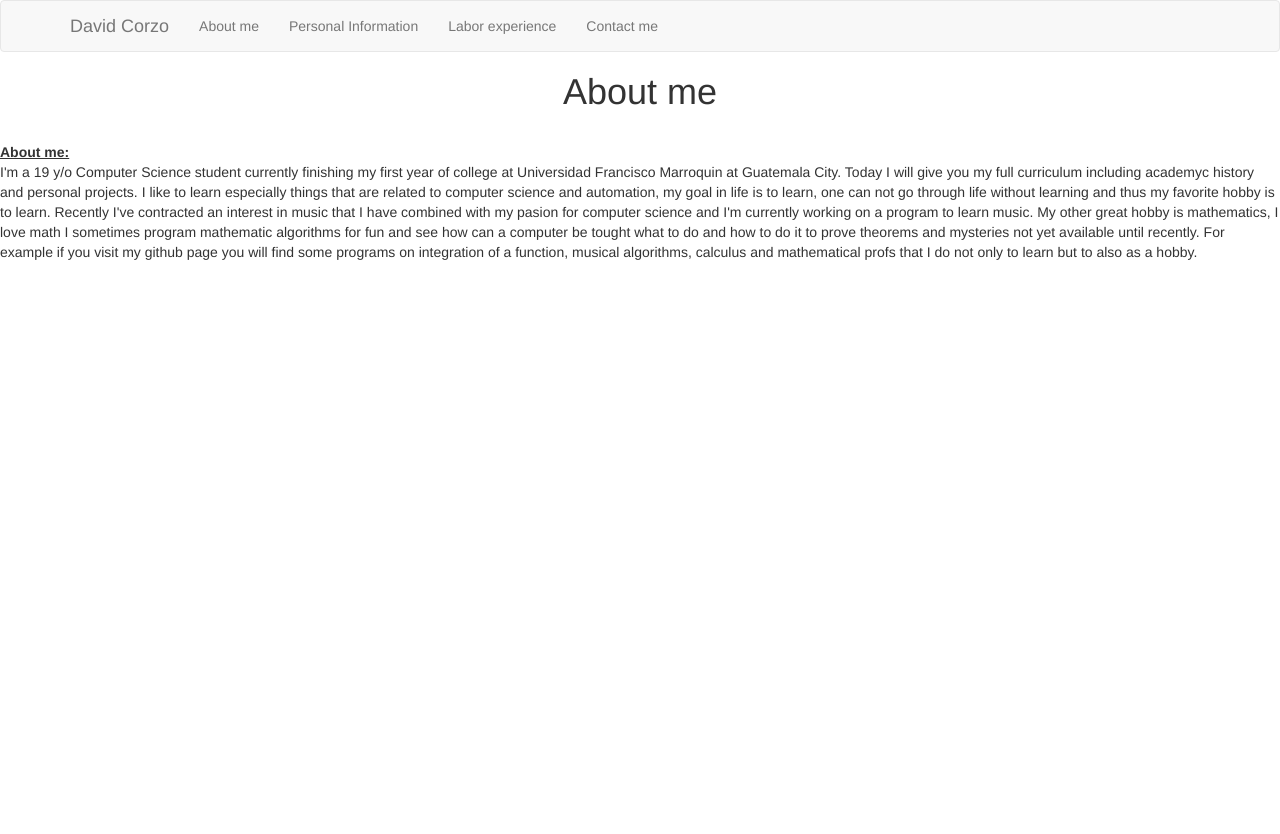
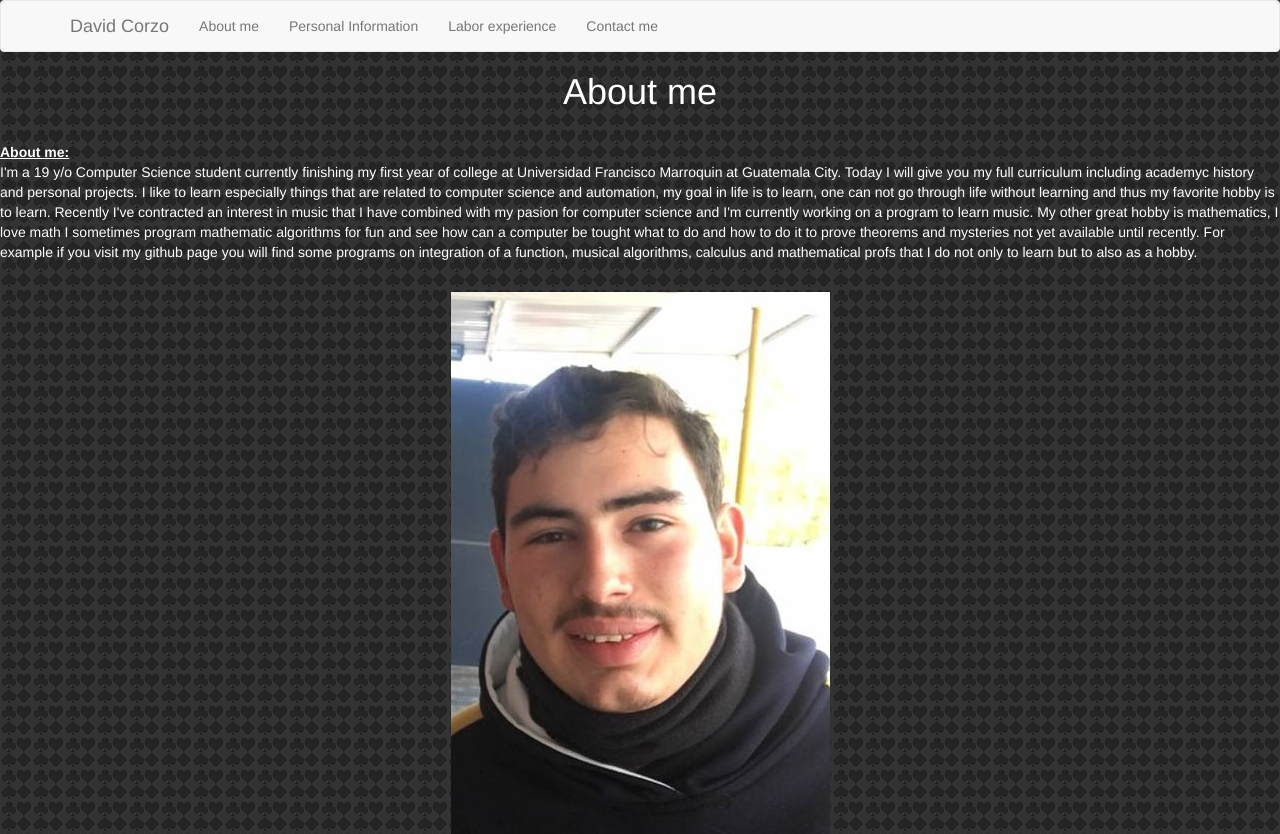
Before and after one commit to DavidCorzo/curriculum, a Flask app: page /about in a window 1280 px wide. Before the commit the page ends 260 px from the top, so only its background shows below. Run offline with Flask 2, Linux system fonts and the light colour scheme; some libraries are stand-ins or nearby versions.

Commit message:
finalle 2 con bg img

```diff
--- a/templates/img.css
+++ b/static/styles/img.css
@@ -1,5 +1,6 @@
 body {
-    background-image: url("images/img.png");
+
+    background-image: url("./img.png");
     background-repeat: no-repeat;
     background-position: right top;
   }
--- a/templates/about.html
+++ b/templates/about.html
@@ -10,8 +10,7 @@
     {{about}}
     <br>
 </p> <br>
-<!-- <center>
-    <img src="https://www.facebook.com/photo.php?fbid=2693275608729&set=t.100000702678156&type=3&theater"
-        alt="David Corzo">
-</center> -->
+<center>
+    <img src="static/images/img2.jpg" alt="David Corzo">
+</center>
 {% endblock %}
--- a/templates/contact.html
+++ b/templates/contact.html
@@ -13,7 +13,7 @@
 </div>
 <br>
 <div>
-    <u><b>Linked_in:</b></u> {{link_in}}
+    <u><b>Linked in:</b></u> {{link_in}}
 </div>
 <br>
 <div>
--- a/templates/curriculum_template.html
+++ b/templates/curriculum_template.html
@@ -4,7 +4,8 @@
 <head>
 
     <meta http-equiv="X-UA-Compatible" content="ie=edge">
-    <script scr="img.css"></script>
+    <!-- <script scr="static/styles/img.css"></script> -->
+    <!-- <link rel="stylesheet" href="static/styles/img.css" type="text/css"> -->
     <meta charset="UTF-8">
     <meta name="viewport" content="width=device-width, initial-scale=1.0">
     <meta http-equiv="X-UA-Compatible" content="ie=edge">
@@ -12,7 +13,25 @@
     <script src="https://ajax.googleapis.com/ajax/libs/jquery/3.4.1/jquery.min.js"></script>
     <script src="https://maxcdn.bootstrapcdn.com/bootstrap/3.4.0/js/bootstrap.min.js"></script>
     <title>{{title}}</title>
+    <style>
+        body {
 
+            background-image: url("static/styles/img.jpg");
+            color: white;
+        }
+
+        div.a {
+            font-size: 15px;
+        }
+
+        div.b {
+            font-size: large;
+        }
+
+        div.c {
+            font-size: 150%;
+        }
+    </style>
 </head>
 
 
```
Also changed, not shown: static/images/img2.jpg (renamed from templates/images/img2.jpg), static/styles/img.jpg (added), static/styles/img2.png (renamed from templates/images/img.png), static/styles/img4.jpg (added).
